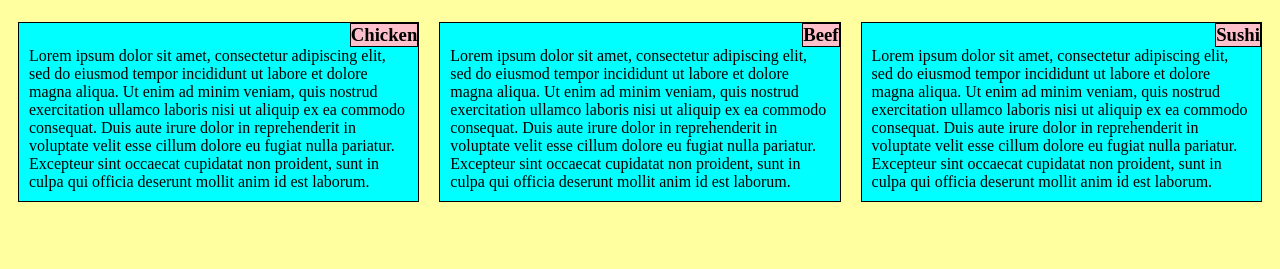
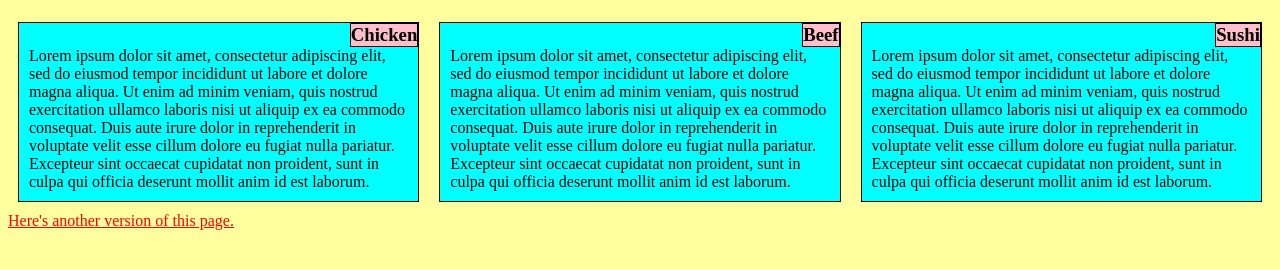
Before and after one commit to Vibhav-Pal-Singh/Coursera-Vibhav, a plain HTML site: page index.html in a window 1280 px wide. Shown: the part 61-330 px from the top of the page. Drawn offline with Linux system fonts and the light colour scheme.

Commit message:
index with assignmnt
added link of one version of my page in another version of it.

```diff
--- a/index.html
+++ b/index.html
@@ -56,6 +56,18 @@
 			background: red;
 			border: 2px solid black;
 		}*/
+		a:link {
+			color: red;
+		}
+		a:visited {
+			color: green;
+		}
+		a:hover {
+			color: hotpink;
+		}
+		a:active {
+			color: blue;
+		}
 	</style>
 </head>
 <body>
@@ -94,5 +106,6 @@
 		</div>
 	</div>
 </div>
+	<a href='Assignment.html' target='_blank'> Here's another version of this page. </a>
 </body>
 </html>
```
